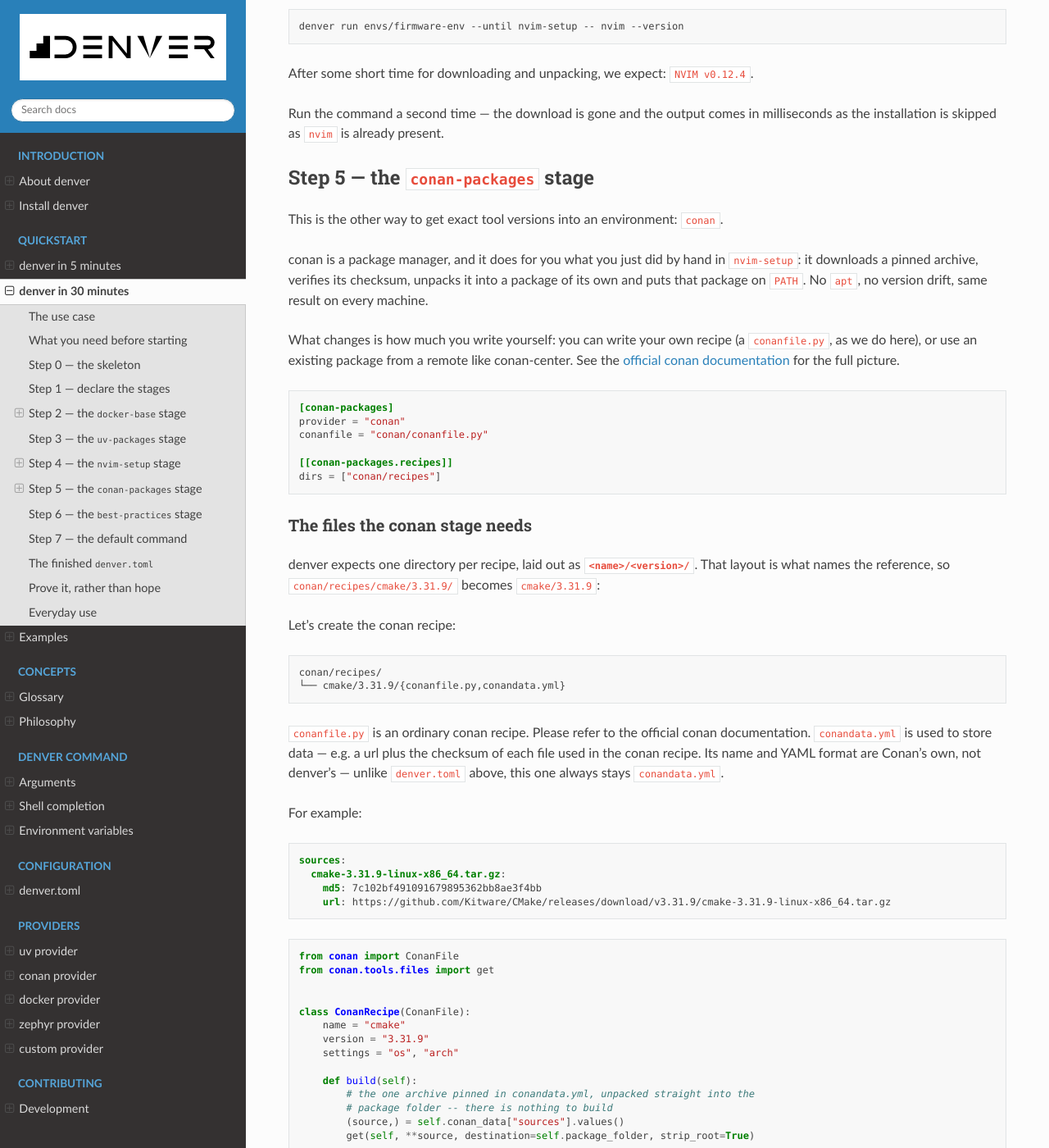
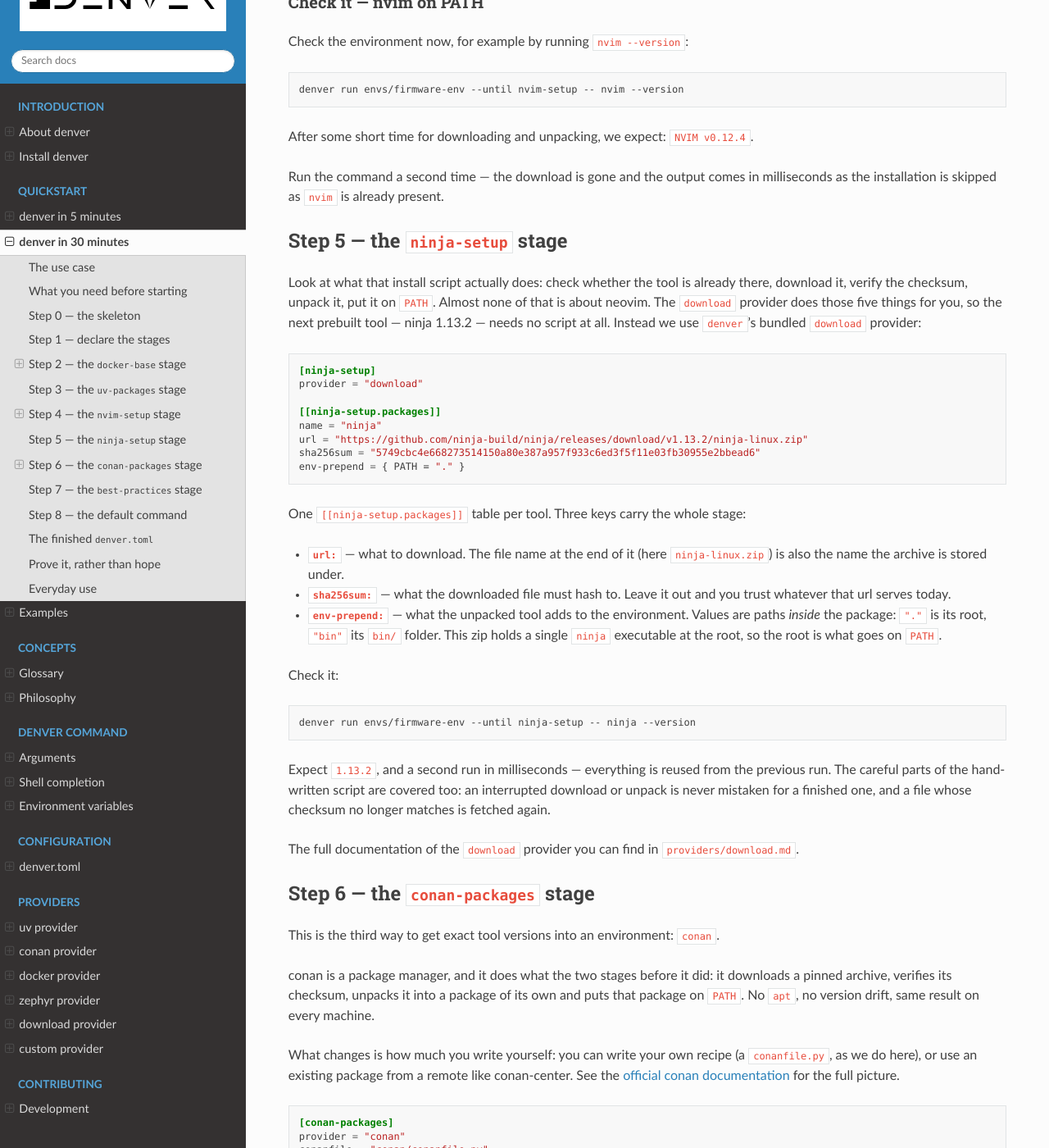
Before and after one commit to thorsten-klein/denver, a Sphinx documentation site: the page built from doc/quickstart/30-minutes.md, in a window 1280 px wide and 1400 px high, scrolled down 8346 px. Shown: the whole window at 82% size. Built offline with Sphinx 7.4.7 and the Read the Docs theme 3.1.0, drawn with Linux system fonts in a browser that asks for light colours; some of the changed text lies outside the part shown.

Commit message:
Add a 'download' provider for prebuilt release archives (#103)
A stage declaring 'provider: download' fetches one or more release
archives, verifies their checksums, unpacks them and puts them into the
environment -- the job examples/firmware-env's 'nvim-setup' stage does
by
hand in ~30 lines of shell, as a provider instead.

Each '[[<stage>.packages]]' entry takes a url plus optional
outfile/sha256sum/md5sum/unpack-dir/unpack-cmd, and declares what the
unpacked package contributes through 'env-prepend:'/'env-append:'
(values
are paths inside the package, split and joined by 'env-sep:').

The parts that are easy to get wrong when written per project are
handled
once here:

- archives live in a persistent <workdir>/downloads and are never
removed
  by denver, --force included; an existing one is checksum-verified on
  every run and re-fetched when it no longer matches
- the transfer goes to a .part file renamed into place only once
complete,
  so an interrupted run leaves nothing the next run would accept
- unpacking happens in a staging dir moved into place only on success,
and
  a '.denver-download' stamp records what the tree was built from, so a
  bumped url or a changed unpack-cmd rebuilds it
- zip executable bits are restored, which Python's own zipfile drops --
  without that, ninja-linux.zip unpacks to a non-executable ninja
- --fast skips download and unpack but still applies the env entries;
  --dry-run reports both and changes nothing

examples/firmware-env gains a 'ninja-setup' stage using it (ninja
1.13.2)
and doc/quickstart/30-minutes.md a step building it, so the same job --
one pinned prebuilt tool on PATH -- is now shown three ways: by hand, by
'download', by conan.

Co-authored-by: Claude Sonnet 5 <noreply@anthropic.com>

````diff
--- a/doc/quickstart/30-minutes.md
+++ b/doc/quickstart/30-minutes.md
@@ -37,12 +37,14 @@ who wants to build it is told:
 > Download and install the following tools from the internet:
 > (Important: use exactly those specified versions):
 > - `cmake` 3.31.9
+> - `ninja` 1.13.2 (a prebuilt zip, same as neovim)
 >
 > Make sure uv is installed (install from  `PyPi`).
 > Then create a Python 3.12 virtualenv via `uv` and install `pytest==9.1.1`.
 >
-> PS: In our team it is a best practice to export environment variable
-> `PYTEST_ADDOPTS="-v -s"` so pytest always runs verbose and shows live logs.
+> PS: In our team it is a best practice to export two environment variables --
+> `PYTEST_ADDOPTS="-v -s"` so pytest always runs verbose and shows live logs,
+> and `CMAKE_GENERATOR="Ninja"` so cmake uses the ninja above instead of make.
 >
 > Finally you should be able to run our `pytest` tests and compile our `hello-world` cmake project.
 
@@ -103,8 +105,9 @@ Let's identify the necessary stages. From the use case description we might need
 | "use Ubuntu 24.04" + `apt install gcc curl` | [`docker`](../providers/docker.md) | `docker-base` |
 | "create a python 3.12 virtualenv, install `pytest==9.1.1`" | [`uv`](../providers/uv.md) | `uv-packages` |
 | "unpack the neovim 0.12.4 tarball and put it on `PATH`" | [`custom`](../providers/custom.md) | `nvim-setup` |
+| "ninja 1.13.2" -- the same job again, but now using bundled provider | [`download`](../providers/download.md) | `ninja-setup` |
 | "cmake 3.31.9" | [`conan`](../providers/conan.md) | `conan-packages` |
-| "export `PYTEST_ADDOPTS`" | [`custom`](../providers/custom.md) | `best-practices` |
+| "export `PYTEST_ADDOPTS`, `CMAKE_GENERATOR`" | [`custom`](../providers/custom.md) | `best-practices` |
 
 **Note**: A stage id is a name we freely choose. `uv-packages` is a `uv`
 stage because its section says `provider: uv`, not because of what it is called.
@@ -116,6 +119,7 @@ stages = [
   "docker-base",
   "uv-packages",
   "nvim-setup",
+  "ninja-setup",
   "conan-packages",
   "best-practices",
 ]
@@ -250,7 +254,7 @@ This is the only host-specific work left: your user/group id (so the
 container writes files you can edit back on the host, not files owned by
 root) and a folder for the container's own `$HOME`, created up front for the
 reason in the comment above. Everything else the container needs —
-`${DENVER_ENV_DIR}`, `${DENVER_SRC_DIR}`, `${CONAN_HOME}` (Step 5) — is
+`${DENVER_ENV_DIR}`, `${DENVER_SRC_DIR}`, `${CONAN_HOME}` (Step 6) — is
 already a denver built-in or a `denver.toml` `[env]` entry, so it doesn't
 have to be computed by hand here at all.
 
@@ -452,12 +456,58 @@ After some short time for downloading and unpacking, we expect:
 Run the command a second time — the download is gone and the output comes in
 milliseconds as the installation is skipped as `nvim` is already present.
 
-## Step 5 — the `conan-packages` stage
+## Step 5 — the `ninja-setup` stage
 
-This is the other way to get exact tool versions into an environment: `conan`.
+Look at what that install script actually does: check whether the tool is
+already there, download it, verify the checksum, unpack it, put it on
+`PATH`. Almost none of that is about neovim. The `download` provider does
+those five things for you, so the next prebuilt tool — ninja 1.13.2 — needs
+no script at all. Instead we use `denver`'s bundled `download` provider:
 
-conan is a package manager, and it does for you what you just did by hand in
-`nvim-setup`: it downloads a pinned archive, verifies its checksum, unpacks
+```toml
+[ninja-setup]
+provider = "download"
+
+[[ninja-setup.packages]]
+name = "ninja"
+url = "https://github.com/ninja-build/ninja/releases/download/v1.13.2/ninja-linux.zip"
+sha256sum = "5749cbc4e668273514150a80e387a957f933c6ed3f5f11e03fb30955e2bbead6"
+env-prepend = { PATH = "." }
+```
+
+One `[[ninja-setup.packages]]` table per tool. Three keys carry the whole
+stage:
+
+- **`url:`** — what to download. The file name at the end of it (here
+  `ninja-linux.zip`) is also the name the archive is stored under.
+- **`sha256sum:`** — what the downloaded file must hash to. Leave it out and
+  you trust whatever that url serves today.
+- **`env-prepend:`** — what the unpacked tool adds to the environment.
+  Values are paths *inside* the package: `"."` is its root, `"bin"` its
+  `bin/` folder. This zip holds a single `ninja` executable at the root, so
+  the root is what goes on `PATH`.
+
+Check it:
+
+```bash
+denver run envs/firmware-env --until ninja-setup -- ninja --version
+```
+
+Expect `1.13.2`, and a second run in milliseconds — everything is reused
+from the previous run. The careful parts of the hand-written
+script are covered too: an interrupted download or unpack is never mistaken
+for a finished one, and a file whose checksum no longer matches is fetched
+again.
+
+The full documentation of the `download` provider you can find in
+[`providers/download.md`](../providers/download.md).
+
+## Step 6 — the `conan-packages` stage
+
+This is the third way to get exact tool versions into an environment: `conan`.
+
+conan is a package manager, and it does what the two stages before it did:
+it downloads a pinned archive, verifies its checksum, unpacks
 it into a package of its own and puts that package on `PATH`. No `apt`, no
 version drift, same result on every machine.
 
@@ -568,15 +618,16 @@ keeps the cache inside this env's own directory rather than somewhere
 shared. Since that directory is already bind-mounted into the container
 (Step 2), the conan cache persists too, with no extra mount needed.
 
-### By hand or via conan?
+### By hand, `download` or conan?
 
-Both stages solved the same sentence — "this exact prebuilt tool, on
-`PATH`" — just with a different amount of code. Rule of thumb: by hand for
-a single archive nothing else depends on; conan once you have several
-tools, want the cache shared across environments, or need one tool to
-depend on another.
+Three stages solved the same sentence — "this exact prebuilt tool, on
+`PATH`" — with a different amount of code each. Rule of thumb: `download`
+for a plain release archive (the normal case); by hand only when the install
+really needs shell logic of its own; conan once you have several tools, want
+the cache shared across environments, or need one tool to depend on
+another.
 
-## Step 6 — the `best-practices` stage
+## Step 7 — the `best-practices` stage
 
 The last line of the use case — applying the team's best practice — is
 solved with a `custom` stage again. This time with no `cmd:`, only
@@ -593,23 +644,27 @@ This is the sourced script `envs/firmware-env/best-practices.sh`:
 ```bash
 #!/bin/bash
 export PYTEST_ADDOPTS="-v -s"
+export CMAKE_GENERATOR="Ninja"
 ```
 
-The key is `source:`, not `cmd:` — sourcing is what makes the exported variable survive into later commands.
+The key is `source:`, not `cmd:` — sourcing is what makes the exported variables survive into later commands.
+`CMAKE_GENERATOR="Ninja"` is what makes the cmake of Step 6 build with the
+ninja of Step 5, instead of falling back to `make`.
 
 **Note**: For a plain constant, by the way, a whole stage is more than you
-need — alternatively the `[env]` table (already used for `CONAN_HOME` in Step 5)
+need — alternatively the `[env]` table (already used for `CONAN_HOME` in Step 6)
 would work as well:
 
 ```toml
 [env]
 PYTEST_ADDOPTS = "-v -s"
+CMAKE_GENERATOR = "Ninja"
 ```
 
 A `custom` stage earns its place as soon as shell logic is necessary — e.g. in case of
 conditions (`if ...; then ...; fi`) or if paths are computed dynamically.
 
-## Step 7 — the default command
+## Step 8 — the default command
 
 Everything so far *builds* the environment. But when we run denver, we
 usually want a specific command by default — here, an interactive shell:
--- a/src/denver_providers/__init__.py
+++ b/src/denver_providers/__init__.py
@@ -14,6 +14,7 @@ from .conan import ConanProvider
 from .context import Context, banner, die, info
 from .custom import CustomProvider
 from .docker import DockerProvider
+from .download import DownloadProvider
 from .uv import UvProvider
 from .zephyr import ZephyrProvider
 
@@ -27,6 +28,7 @@ PROVIDERS = {
     "zephyr": ZephyrProvider,
     "docker": DockerProvider,
     "custom": CustomProvider,
+    "download": DownloadProvider,
 }
 
 # the 'extensions:' sub-schema, validated the same way denver.py validates
````
Also changed, not shown: doc/configuration/denver-toml.md (+6 -4 lines), doc/index.md (+2 -0 lines), doc/providers/download.md (added, +183 -0 lines), doc/quickstart/examples.md (+1 -1 lines), 6 other files.
